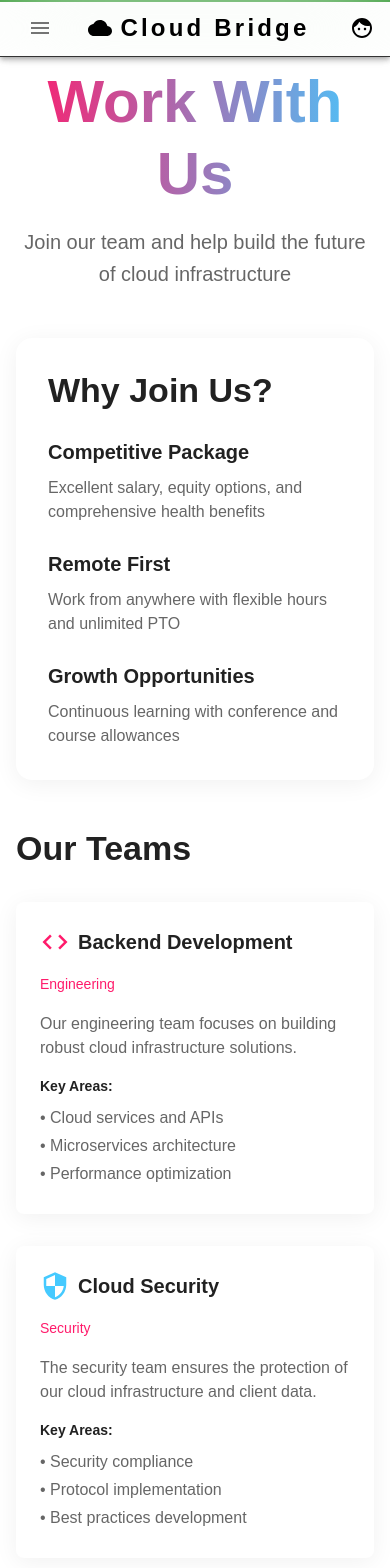
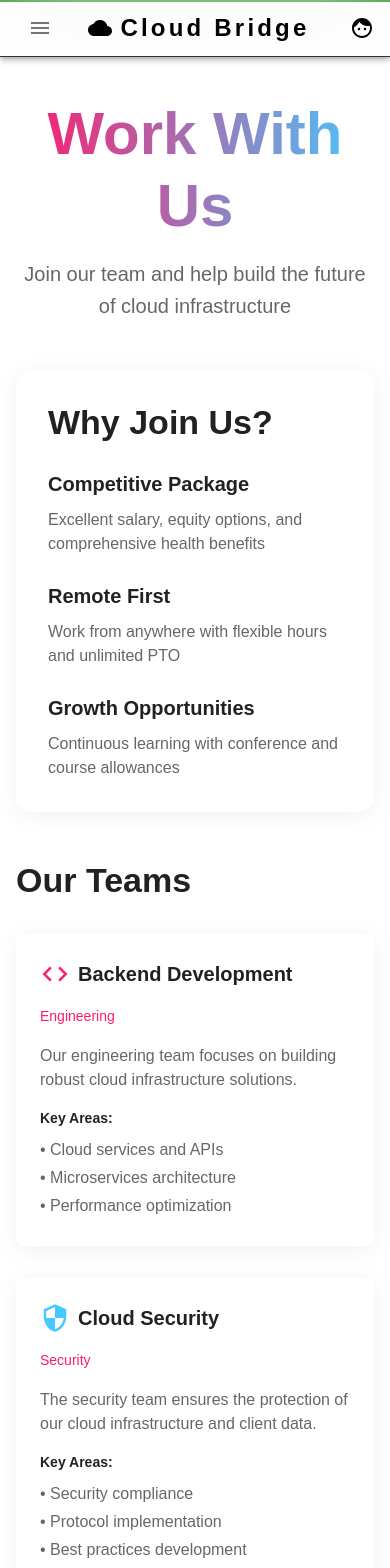
Before and after one commit to GaelAlburo/final-project, a Next.js app in the folder front/: page /work in a window 390 px wide. Shown: the top 1568 px of the page. Built offline with nearby package versions, Linux system fonts and the light colour scheme; a web font is replaced by a local one.

Commit message:
feat(work): make work with us page responsive

```diff
--- a/front/app/work/page.jsx
+++ b/front/app/work/page.jsx
@@ -5,11 +5,11 @@
   Box,
   Container,
   Typography,
-  Grid,
   Paper,
   IconButton,
   Link,
 } from '@mui/material';
+import Grid from "@mui/material/Grid2";
 import {
   Code,
   Security,
@@ -65,7 +65,7 @@
   }}>
     <Grid container spacing={4} alignItems="center">
       {/* Contact Information */}
-      <Grid item xs={12} md={6}>
+      <Grid size={{xs: 12, md: 6}}>
         <Typography variant="h4" sx={{ mb: 3, fontWeight: 'bold' }}>
           Get in Touch
         </Typography>
@@ -92,7 +92,7 @@
       </Grid>
 
       {/* Social Media Links */}
-      <Grid item xs={12} md={6}>
+      <Grid size={{xs: 12, md: 6}}>
         <Paper sx={{
           p: 3,
           borderRadius: 2,
@@ -194,7 +194,7 @@
   ];
 
   return (
-    <Box sx={{ bgcolor: '#fff', minHeight: '100vh' }}>
+    <Box sx={{ mt: 4 }}>
       <Container maxWidth="lg" sx={{ py: 8 }}>
         {/* Page Header */}
         <Box sx={{ textAlign: 'center', mb: 6 }}>
@@ -219,7 +219,7 @@
             Why Join Us?
           </Typography>
           <Grid container spacing={3}>
-            <Grid item xs={12} md={4}>
+            <Grid size={{xs: 12, md: 4}}>
               <Typography variant="h6" sx={{ mb: 1, fontWeight: 'bold' }}>
                 Competitive Package
               </Typography>
@@ -227,7 +227,7 @@
                 Excellent salary, equity options, and comprehensive health benefits
               </Typography>
             </Grid>
-            <Grid item xs={12} md={4}>
+            <Grid size={{xs: 12, md: 4}}>
               <Typography variant="h6" sx={{ mb: 1, fontWeight: 'bold' }}>
                 Remote First
               </Typography>
@@ -235,7 +235,7 @@
                 Work from anywhere with flexible hours and unlimited PTO
               </Typography>
             </Grid>
-            <Grid item xs={12} md={4}>
+            <Grid size={{xs: 12, md: 4}}>
               <Typography variant="h6" sx={{ mb: 1, fontWeight: 'bold' }}>
                 Growth Opportunities
               </Typography>
@@ -252,7 +252,7 @@
         </Typography>
         <Grid container spacing={4}>
           {teams.map((team, index) => (
-            <Grid item xs={12} md={6} key={index}>
+            <Grid size={{xs: 12, md: 6}} key={index}>
               <TeamCard {...team} />
             </Grid>
           ))}
```
